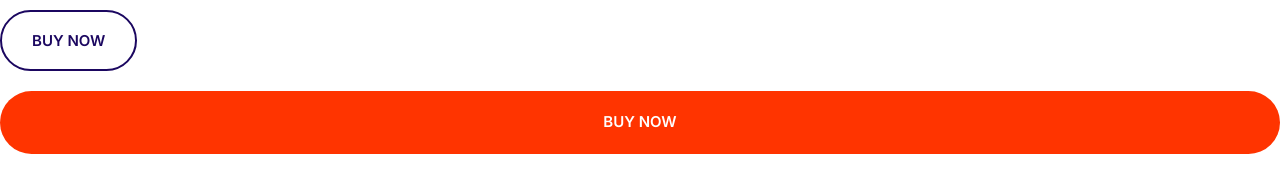
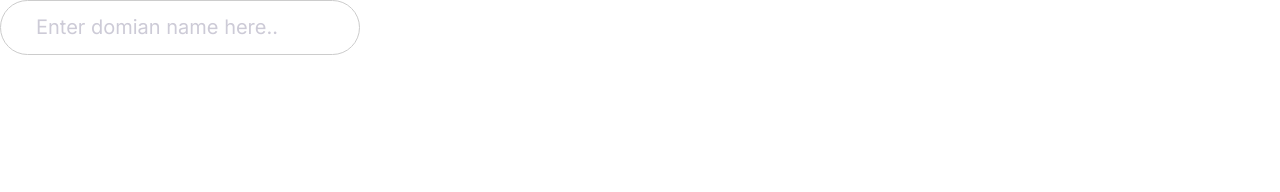
Before and after one commit to geraldikenna/moshify, a plain HTML site: page index.html in a window 1280 px wide. Drawn offline with Linux system fonts and the light colour scheme.

Commit message:
build text inputs

```diff
--- a/css/styles.css
+++ b/css/styles.css
@@ -245,3 +245,25 @@
         font-size: 1.5rem;
     }
 }
+
+/* Inputs */
+
+.input {
+    border-radius: 30px;
+    padding: 1.5rem 3.5rem;
+    border: 1px solid #ccc;
+    outline: 0;
+    color: var(--color-heading);
+    font-size: 2rem;
+}
+
+::placeholder {
+color: #cdcbd7;
+}
+
+@media screen and (min-width: 1024x) {
+    .input {
+        font-size: 1.5rem;
+    }
+
+}
--- a/index.html
+++ b/index.html
@@ -17,7 +17,6 @@
     <title>Document</title>
   </head>
   <body>
-    <button class="btn btn--accent btn--outline"> Buy now  </button>
-    <a href="#" class="btn btn--accent btn--block">Buy now</a>
+    <input type="text" class="input" placeholder="Enter domian name here..">
   </body>
 </html>
```
Also changed, not shown: componets/inputs.html (added, +1 -0 lines).
